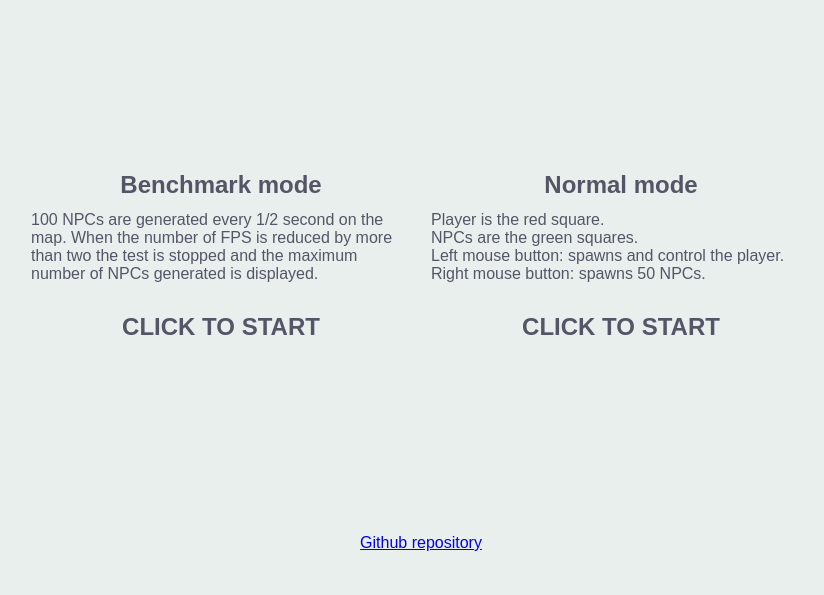
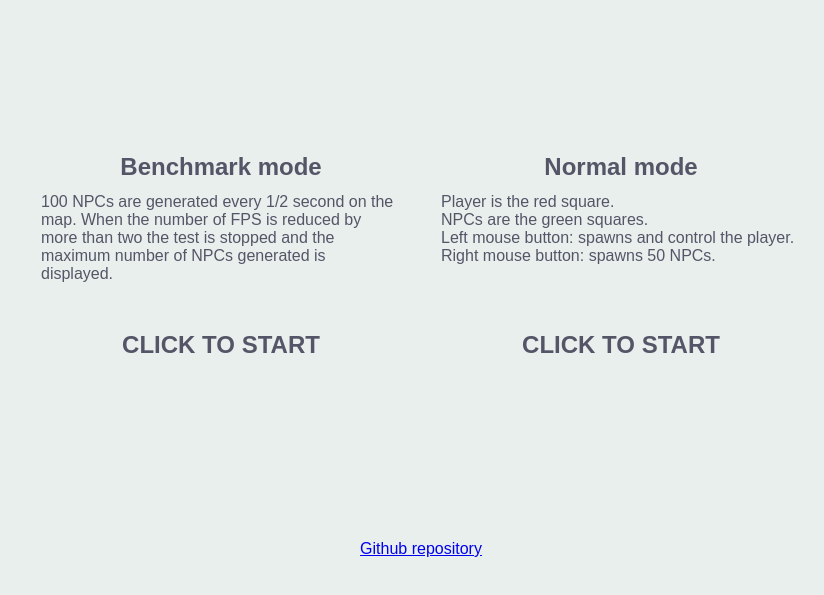
Before and after one commit to jjcapellan/pfinder-demo, a website with bundled scripts: page index.html in a window 1280 px wide. Shown: the part 163-758 px from the top of the page, without its empty margins (219-1043 px from the left). Built offline with nearby package versions, Linux system fonts and the light colour scheme; what phaser3-bitmapfont-factory would draw is missing.

Commit message:
Menu styles

```diff
--- a/css/stylesheet.css
+++ b/css/stylesheet.css
@@ -25,8 +25,8 @@ h2 {
     background-color: #e9efec;
     color: #555568;
     position: absolute;
-    left:0;
-    top:0;
+    left: 0;
+    top: 0;
     right: 0;
     bottom: 0;
     flex-direction: column;
@@ -34,17 +34,19 @@ h2 {
     align-items: center;
 }
 
-#center-box{
-    display:flex;
+#center-box {
+    display: flex;
     flex-direction: row;
+    justify-content: space-around;
     width: 800px;
+    min-height: 250px;
 }
 
-#game{
+#game {
     display: flex;
     position: absolute;
-    left:0;
-    top:0;
+    left: 0;
+    top: 0;
     right: 0;
     bottom: 0;
     flex-direction: column;
@@ -53,7 +55,10 @@ h2 {
 }
 
 .side-box {
-    width:49%;
+    display: flex;
+    flex-direction: column;
+    justify-content: space-between;
+    width: 45%;
     padding: 10px;
     cursor: pointer;
 }
--- a/index.html
+++ b/index.html
@@ -14,19 +14,23 @@
         <h1>Demo Pfinder v0.7.0</h1>
         <div id="center-box">
             <div id="left-box" class="side-box">
+                <div>
                     <h2>Benchmark mode</h2>
-                <p>100 NPCs are generated every 1/2 second on the map. When the number of FPS is reduced by more than two
+                    <p>100 NPCs are generated every 1/2 second on the map. When the number of FPS is reduced by more
+                        than two
                         the test is stopped and the maximum number of NPCs generated is displayed.</p>
-                <br>
+                </div>
                 <h2>CLICK TO START</h2>
+
             </div>
             <div id="right-box" class="side-box">
+                <div>
                     <h2>Normal mode</h2>
                     <p>Player is the red square.</p>
                     <p>NPCs are the green squares.</p>
                     <p>Left mouse button: spawns and control the player.</p>
                     <p>Right mouse button: spawns 50 NPCs.</p>
-                <br>
+                </div>
                 <h2>CLICK TO START</h2>
             </div>
         </div>
```
Lines whose indentation alone changed are shown as unchanged.
